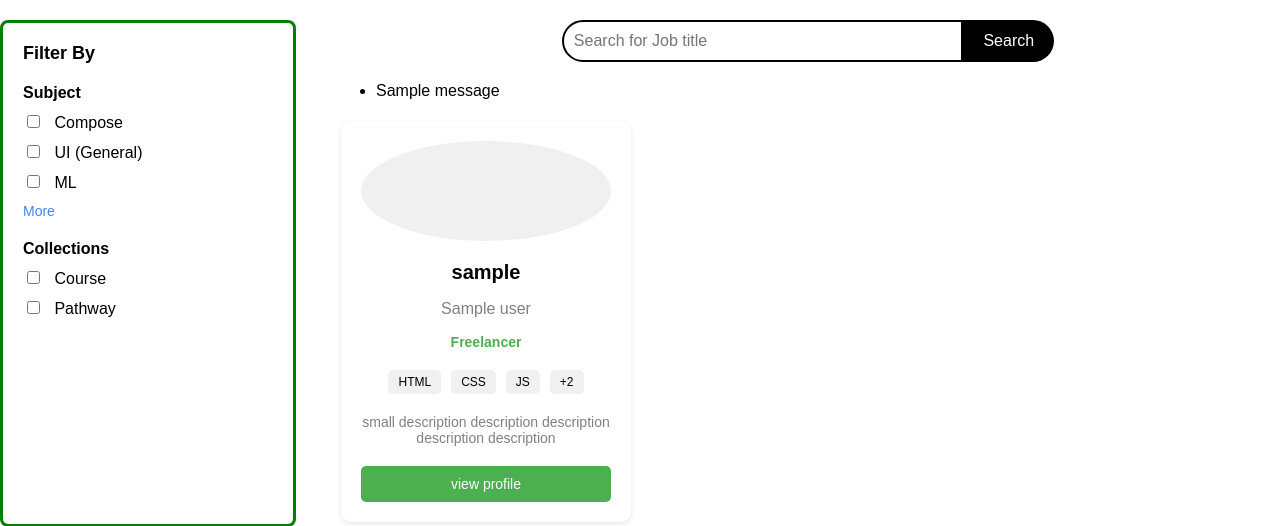
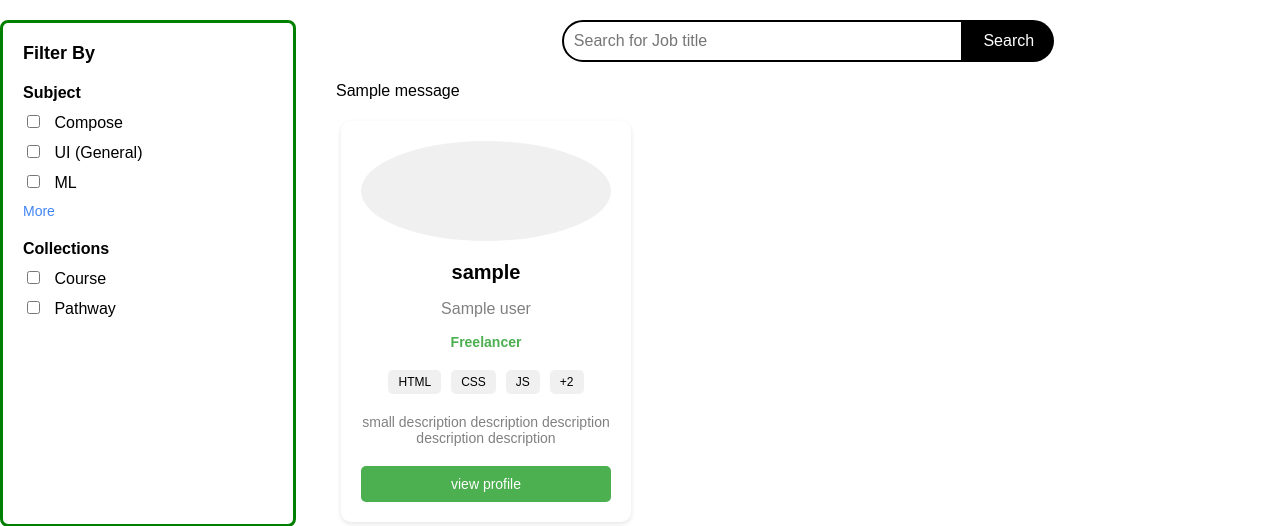
Before and after one commit to saadsgh123/Devtinder, a Flask app: template templates/main/feed.html in a window 1280 px wide. Shown: the part 54-580 px from the top of the page. Run offline with Flask 3, Linux system fonts and the light colour scheme; the template is opened without the code that fills it: most values are stand-ins (such as "Sample title", 1, 10 or a date in 2020); one stand-in notice (Sample message) is shown; some web fonts are replaced.

Commit message:
show users list (empty search error) 1

```diff
--- a/templates/main/feed.html
+++ b/templates/main/feed.html
@@ -60,11 +60,9 @@
 
   {% with messages = get_flashed_messages(with_categories=true) %}
   {% if messages %}
-    <ul class="flashes">
       {% for category, message in messages %}
-        <li class="{{ category }}">{{ message }}</li>
+        <p class="{{ category }}">{{ message }}</p>
       {% endfor %}
-    </ul>
   {% endif %}
 {% endwith %}
 
```
